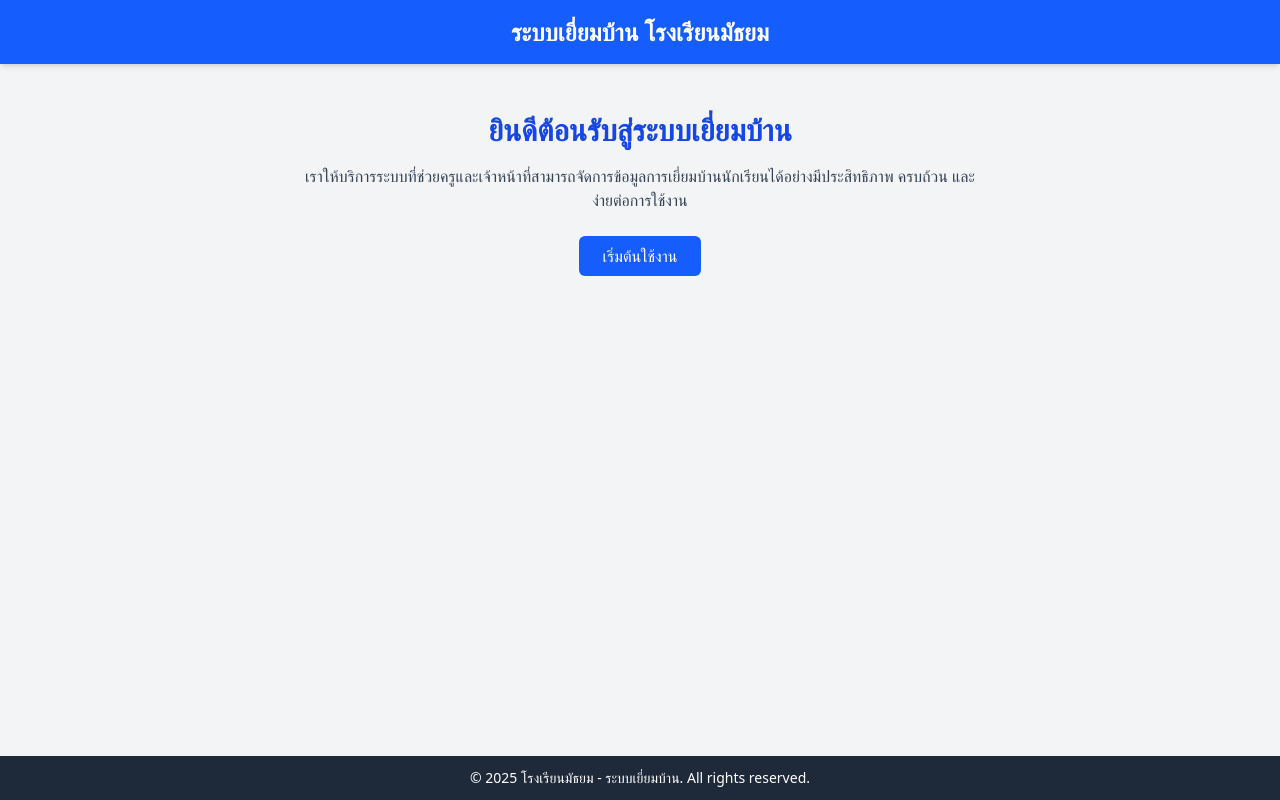
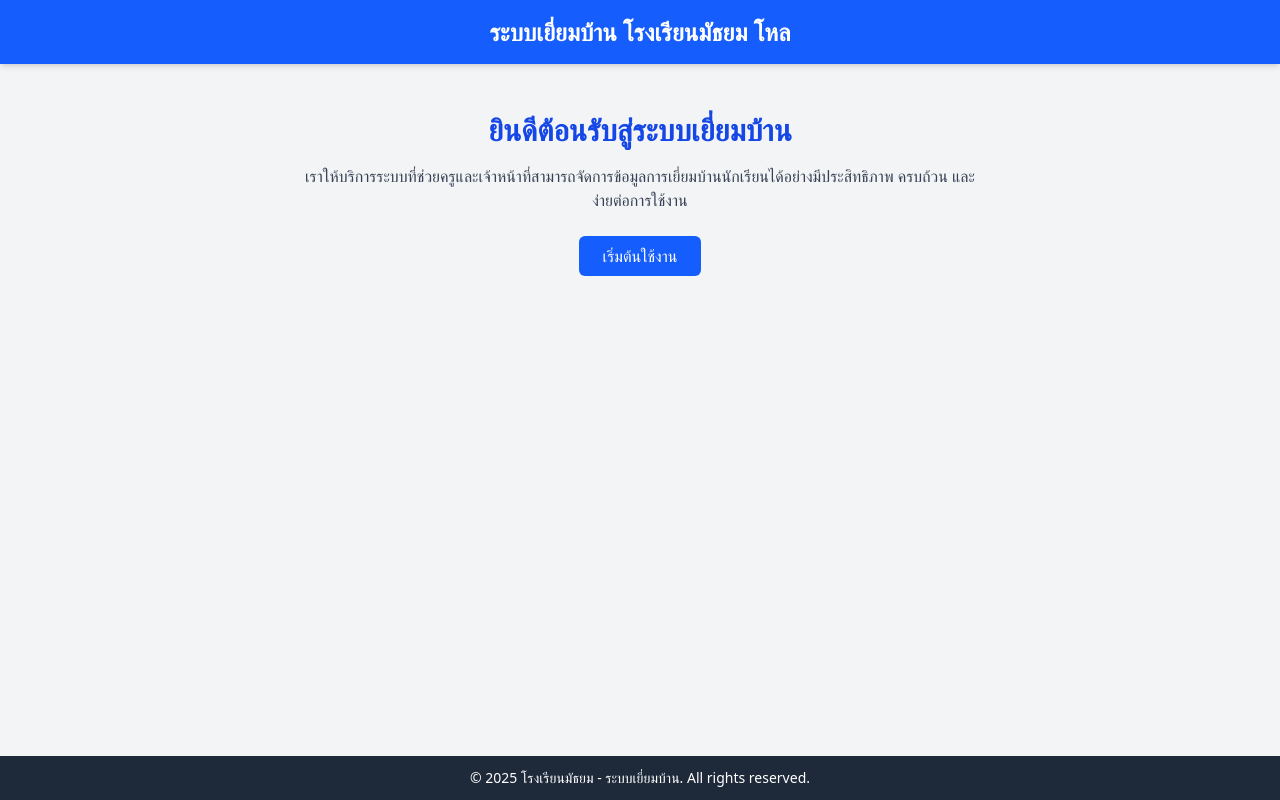
Before and after one commit to Punsan2546/CI-CD-page-react, a React (Vite) app: page / in a window 1280 px wide. Built offline with nearby package versions, Linux system fonts and the light colour scheme.

Commit message:
Update header text in App component to include 'โหล'

```diff
--- a/src/App.tsx
+++ b/src/App.tsx
@@ -10,7 +10,7 @@ function App() {
         {/* Header Section */}
         <header className="bg-blue-600 w-full py-4 shadow-md">
           <h1 className="text-white text-2xl font-bold text-center">
-            ระบบเยี่ยมบ้าน โรงเรียนมัธยม
+            ระบบเยี่ยมบ้าน โรงเรียนมัธยม โหล
           </h1>
         </header>
 
```
